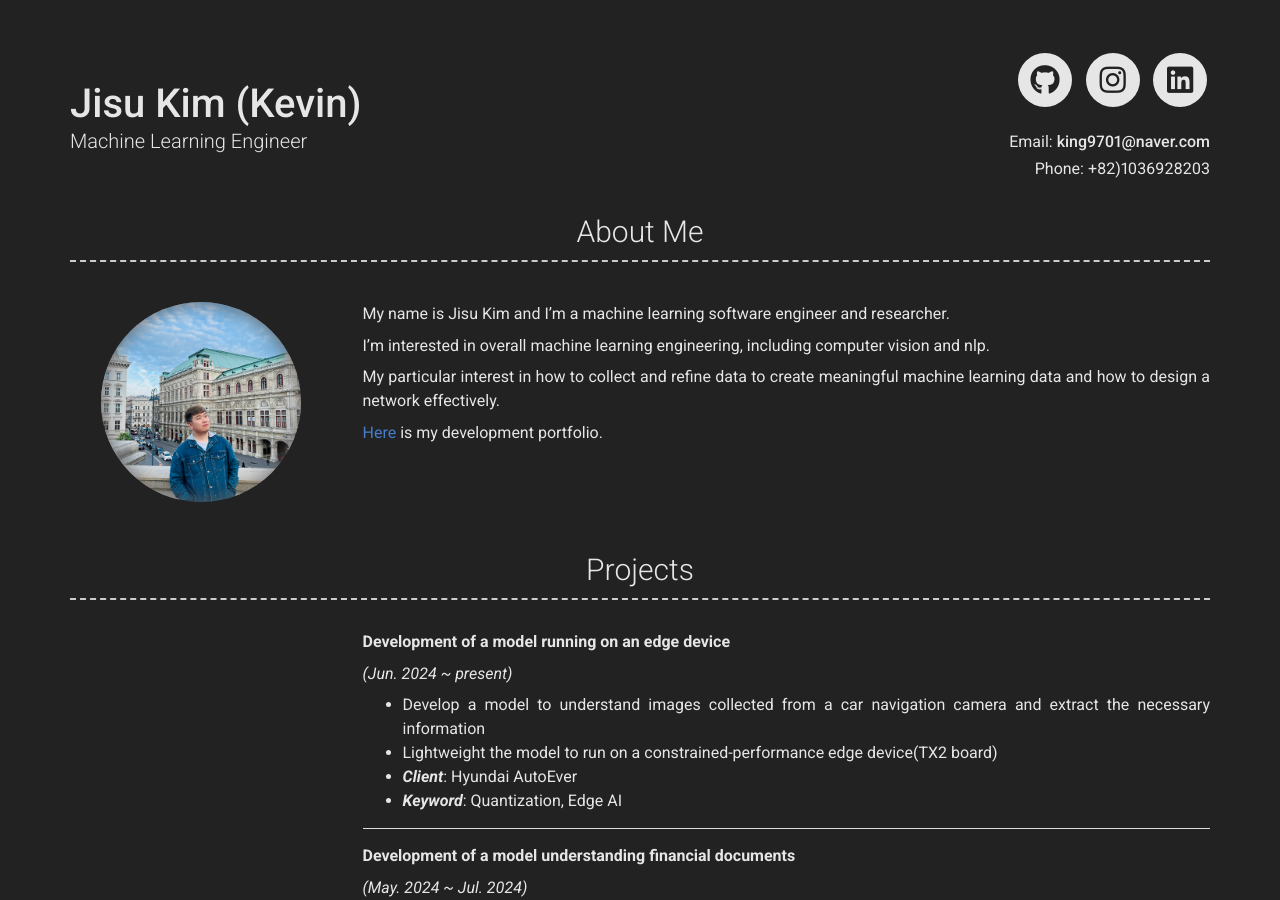
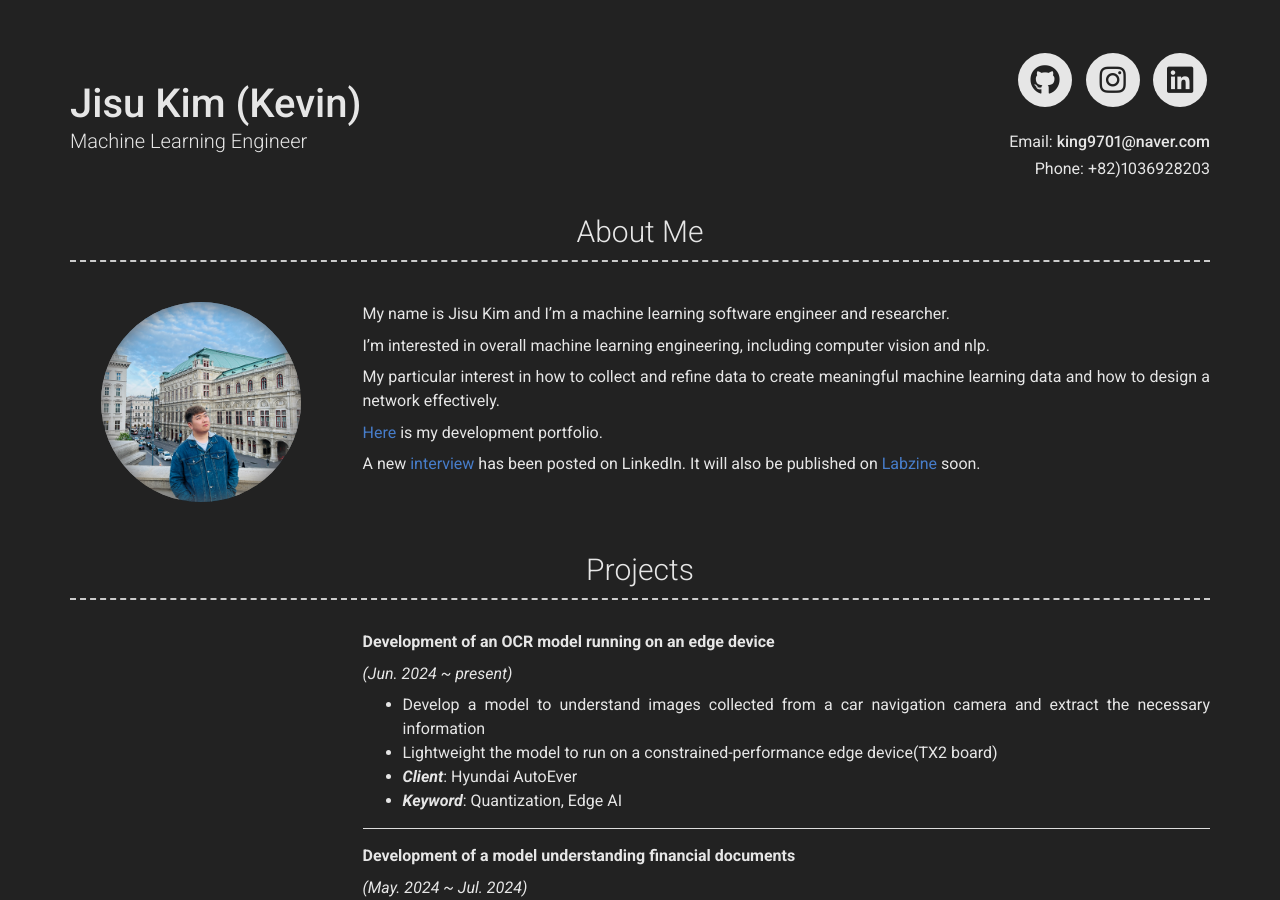
Before and after one commit to Kevin-JisuKim/Kevin-JisuKim.github.io, a Jekyll site: the page built from index.md, in a window 1280 px wide and 900 px high. Built offline with Jekyll 4.4.1, drawn with Linux system fonts in a browser that asks for light colours; nearby versions of some CDN libraries; some of the changed text lies outside the part shown.

Commit message:
feat: 인터뷰 관련 내용 추가

```diff
--- a/_config.yml
+++ b/_config.yml
@@ -60,6 +60,8 @@ about_content: | # this will include new lines to allow paragraphs
 
   [Here](./assets/Portfolio_Kevin_Jisu_Kim.pdf) is my development portfolio.
 
+  A new [interview](https://www.lomin.ai/interview/ml-engineer-jisu) has been posted on LinkedIn. It will also be published on [Labzine](http://labzine.co.kr) soon.
+
 content:
   - title: Projects # Title for the section
     layout: list # Type of content section (list/text)
@@ -69,7 +71,7 @@ content:
         title: Lomin
         caption: Oct. 2023 ~ present
         description: | # this will include new lines to allow paragraphs
-          **Development of a model running on an edge device**
+          **Development of an OCR model running on an edge device**
 
           *(Jun. 2024 ~ present)*
 
@@ -145,6 +147,7 @@ content:
           *(Jul. 2023 ~ Aug. 2023)*
 
           - Develop a service that can change the interior style based on the user's render shot
+          - [**Article about AI interior**](https://kr.aving.net/news/articleView.html?idxno=1778592)
           - ***Keyword***: Stable Diffusion
 
           ---
```
